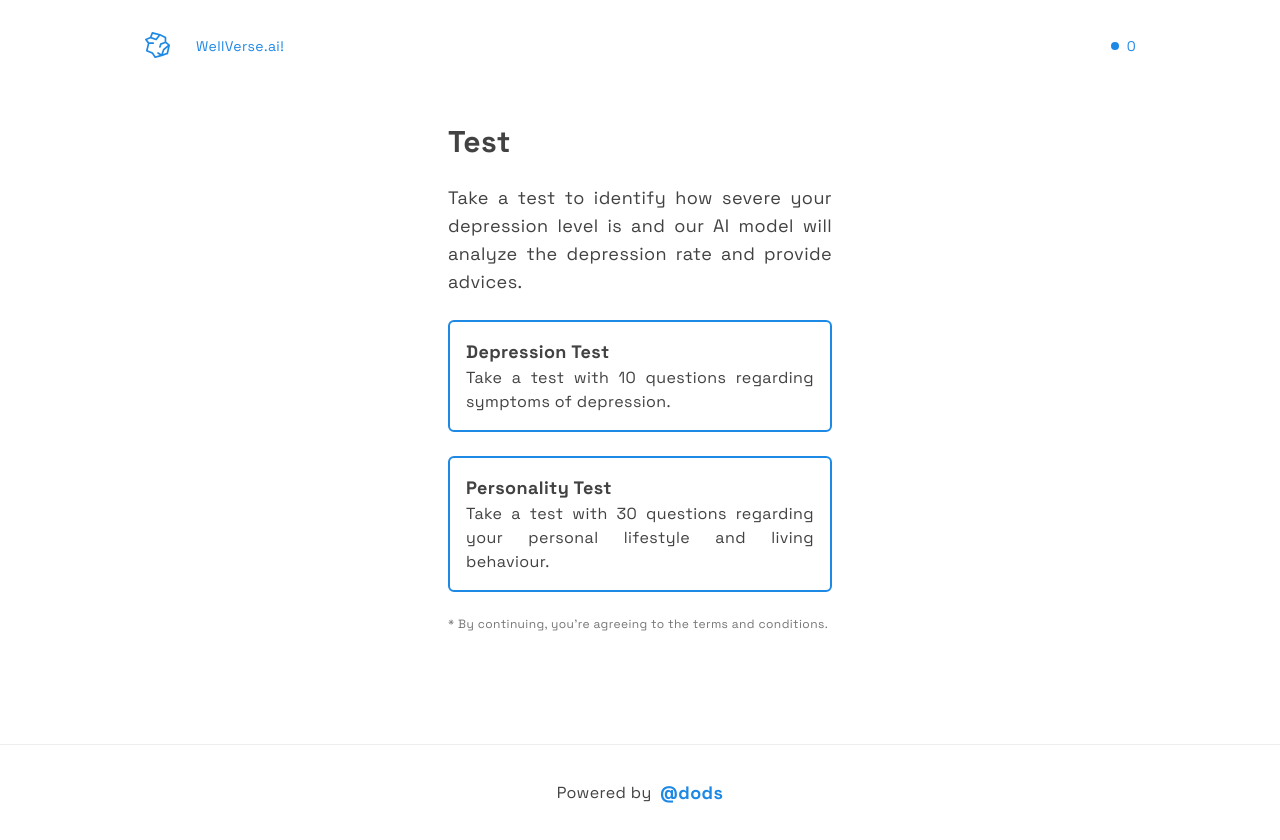
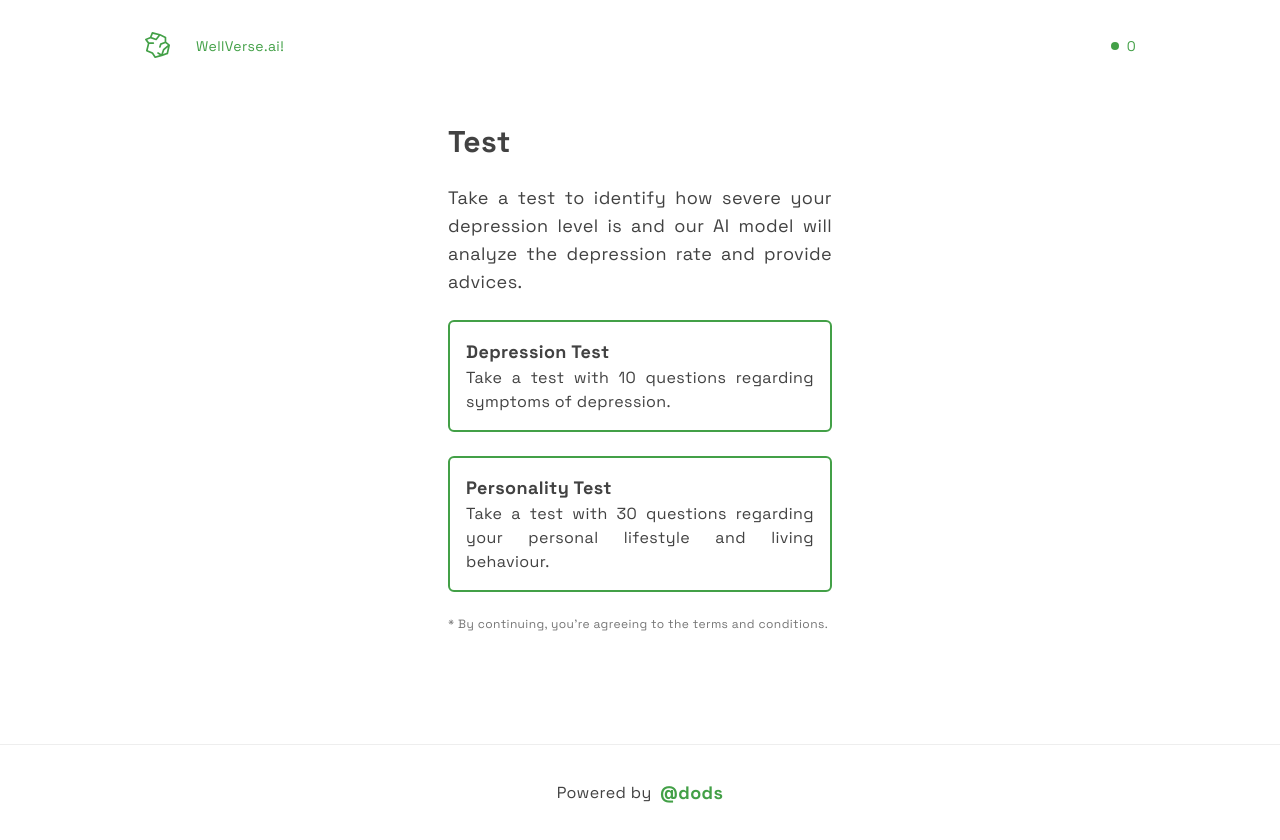
Before and after one commit to aadityaforwork/accenture, a Next.js app in the folder client/: page /test in a window 1280 px wide. Built offline with nearby package versions, Linux system fonts and the light colour scheme.

Commit message:
test page edited

```diff
--- a/client/pages/test.tsx
+++ b/client/pages/test.tsx
@@ -33,7 +33,7 @@ const Home: NextPage = () => {
         <div className="flex items-center justify-between w-full">
           <Link
             href="/"
-            className="flex items-center gap-6 text-sm text-blue-600 text-bold">
+            className="flex items-center gap-6 text-sm text-green-600 text-bold">
 
             <svg
               width="15"
@@ -51,8 +51,8 @@ const Home: NextPage = () => {
               ></path>
             </svg>WellVerse.ai!
           </Link>
-          <div className="flex items-center justify-center gap-2 text-sm text-blue-600 text-bold">
-            <div className="w-2 h-2 bg-blue-600 rounded-full"></div>
+          <div className="flex items-center justify-center gap-2 text-sm text-green-600 text-bold">
+            <div className="w-2 h-2 bg-green-600 rounded-full"></div>
             <div className="">{Math.round(globalScore)}</div>
           </div>
         </div>
@@ -68,7 +68,7 @@ const Home: NextPage = () => {
                 advices.
               </h4>
               <Link href="/test/depression" passHref legacyBehavior>
-                <div className="p-4 transition-all duration-200 border-2 border-blue-600 rounded-md cursor-pointer hover:bg-blue-600 hover:text-white">
+                <div className="p-4 transition-all duration-200 border-2 border-green-600 rounded-md cursor-pointer hover:bg-green-600 hover:text-white">
                   <h4 className="font-bold">Depression Test</h4>
                   <h5 className="">
                     Take a test with 10 questions regarding symptoms of
@@ -77,7 +77,7 @@ const Home: NextPage = () => {
                 </div>
               </Link>
               <Link href="/test/personality" passHref legacyBehavior>
-                <div className="p-4 transition-all duration-200 border-2 border-blue-600 rounded-md cursor-pointer hover:bg-blue-600 hover:text-white">
+                <div className="p-4 transition-all duration-200 border-2 border-green-600 rounded-md cursor-pointer hover:bg-green-600 hover:text-white">
                   <h4 className="font-bold">Personality Test</h4>
                   <h5 className="">
                     Take a test with 30 questions regarding your personal
@@ -87,7 +87,7 @@ const Home: NextPage = () => {
               </Link>
               {/* <div className="grid w-full grid-cols-2 gap-5">
                 <Link href="/test/depression">
-                  <a className="box-border relative z-30 inline-flex items-center justify-center w-full px-10 py-4 overflow-hidden font-bold text-white transition-all duration-300 bg-blue-600 rounded-md cursor-pointer active:scale-95 group ring-offset-2 ring-1 ring-blue-300 ring-offset-blue-200 hover:ring-offset-blue-500 ease focus:outline-none">
+                  <a className="box-border relative z-30 inline-flex items-center justify-center w-full px-10 py-4 overflow-hidden font-bold text-white transition-all duration-300 bg-green-600 rounded-md cursor-pointer active:scale-95 group ring-offset-2 ring-1 ring-green-300 ring-offset-green-200 hover:ring-offset-green-500 ease focus:outline-none">
                     <span className="absolute bottom-0 right-0 w-8 h-20 -mb-8 -mr-5 transition-all duration-300 ease-out transform rotate-45 translate-x-1 bg-white opacity-10 group-hover:translate-x-0"></span>
                     <span className="absolute top-0 left-0 w-20 h-8 -mt-1 -ml-12 transition-all duration-300 ease-out transform -rotate-45 -translate-x-1 bg-white opacity-10 group-hover:translate-x-0"></span>
                     <span className="relative z-20 flex items-center text-base">
@@ -96,7 +96,7 @@ const Home: NextPage = () => {
                   </a>
                 </Link>
                 <Link href="/test/personality">
-                  <a className="box-border relative z-30 inline-flex items-center justify-center w-full px-10 py-4 overflow-hidden font-bold text-white transition-all duration-300 bg-blue-600 rounded-md cursor-pointer active:scale-95 group ring-offset-2 ring-1 ring-blue-300 ring-offset-blue-200 hover:ring-offset-blue-500 ease focus:outline-none">
+                  <a className="box-border relative z-30 inline-flex items-center justify-center w-full px-10 py-4 overflow-hidden font-bold text-white transition-all duration-300 bg-green-600 rounded-md cursor-pointer active:scale-95 group ring-offset-2 ring-1 ring-green-300 ring-offset-green-200 hover:ring-offset-green-500 ease focus:outline-none">
                     <span className="absolute bottom-0 right-0 w-8 h-20 -mb-8 -mr-5 transition-all duration-300 ease-out transform rotate-45 translate-x-1 bg-white opacity-10 group-hover:translate-x-0"></span>
                     <span className="absolute top-0 left-0 w-20 h-8 -mt-1 -ml-12 transition-all duration-300 ease-out transform -rotate-45 -translate-x-1 bg-white opacity-10 group-hover:translate-x-0"></span>
                     <span className="relative z-20 flex items-center text-base">
@@ -116,7 +116,7 @@ const Home: NextPage = () => {
       <footer className="flex items-center justify-center w-full h-24 mt-20 border-t">
         <div className="flex items-center justify-center gap-2">
           Powered by{" "}
-          <h4 className="font-bold text-blue-600"><a href='/'>@dods</a></h4>
+          <h4 className="font-bold text-green-600"><a href='/'>@dods</a></h4>
         </div>
       </footer>
     </div>
```
